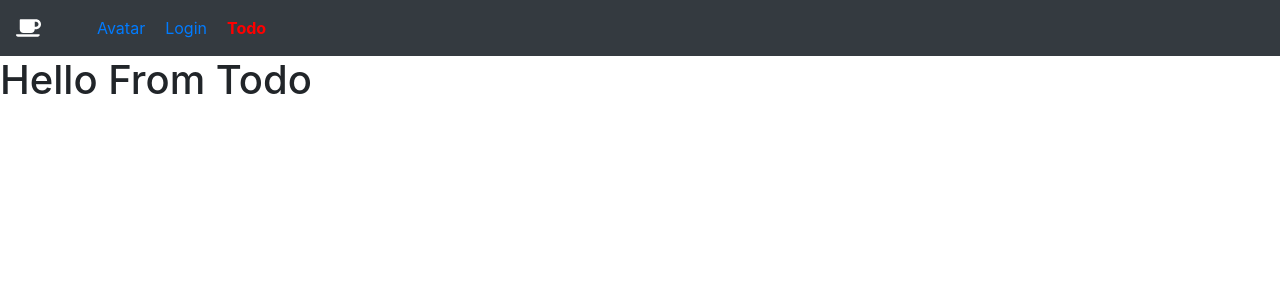
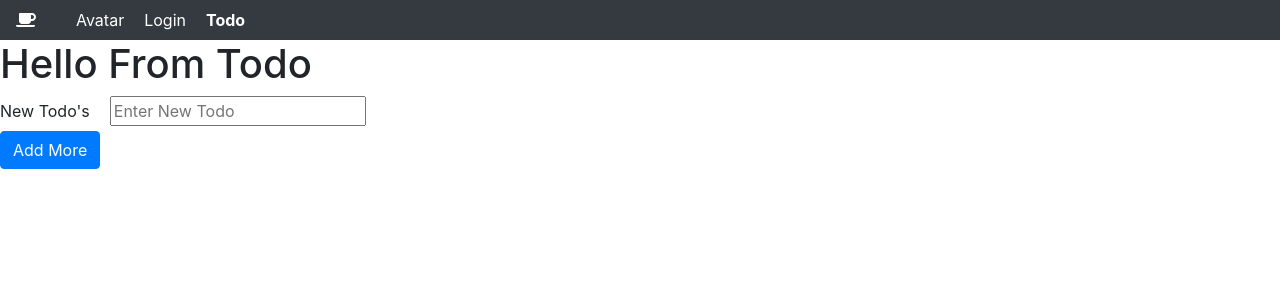
Before and after one commit to SanuKumar/avatar-project, a React (Create React App) app: page /todo in a window 1280 px wide. Shown: the top 300 px of the page. Built offline with nearby package versions, Linux system fonts and the light colour scheme.

Commit message:
fixed delete

```diff
--- a/src/App.css
+++ b/src/App.css
@@ -37,6 +37,23 @@
   }
 }
 
-.link-space {
-  padding-left: 20px;
+.navbar_link--active {
+  font-weight: bold;
+  color: orange;
+  text-decoration: none;
 }
+
+.navbar_link--active:hover {
+  color: lightcoral;
+  text-decoration: none;
+}
+
+.navbar_link {
+  text-decoration: none;
+  color: white;
+}
+
+nav a:hover {
+  text-decoration: none;
+  color: white;
+}
--- a/src/App.js
+++ b/src/App.js
@@ -5,30 +5,31 @@ import {
   Route,
   NavLink,
 } from "react-router-dom";
+import "./App.css";
+import "bootstrap/dist/css/bootstrap.min.css";
 import { Navbar, Nav } from "react-bootstrap";
-import Login from "./components/Login/login";
+import { faCoffee } from "@fortawesome/free-solid-svg-icons";
+import { FontAwesomeIcon } from "@fortawesome/react-fontawesome";
 import { Loading } from "./components/Loading";
 import Todo from "./components/Todo/todo";
-import "bootstrap/dist/css/bootstrap.min.css";
-import { faCoffee } from "@fortawesome/free-solid-svg-icons";
-import { FontAwesomeIcon } from "@fortawesome/react-fontawesome";
+import Login from "./components/Login/login";
+import NotFound from "./components/notfound";
 const Avatar = lazy(() => import("./components/Avatar/avatar"));
 
 // https://reactrouter.com/web/api/NavLink
 
 const Header = () => {
   return (
+    <nav>
       <Navbar bg="dark" variant="dark">
-      <Navbar.Brand href="/">
-        <FontAwesomeIcon icon={faCoffee} />
-      </Navbar.Brand>
+        <NavLink to="/login">
+          <FontAwesomeIcon icon={faCoffee} style={{ color: "white" }} />
+        </NavLink>
         <Nav className="mr-auto" style={{ paddingLeft: "20px" }}>
           <div style={{ paddingLeft: "20px" }}>
             <NavLink
-            activeStyle={{
-              fontWeight: "bold",
-              color: "red",
-            }}
+              activeClassName="navbar_link--active"
+              className="navbar_link"
               to="/Avatar"
             >
               Avatar
@@ -36,10 +37,8 @@ const Header = () => {
           </div>
           <div style={{ paddingLeft: "20px" }}>
             <NavLink
-            activeStyle={{
-              fontWeight: "bold",
-              color: "red",
-            }}
+              activeClassName="navbar_link--active"
+              className="navbar_link"
               to="/login"
             >
               Login
@@ -47,10 +46,8 @@ const Header = () => {
           </div>
           <div style={{ paddingLeft: "20px" }}>
             <NavLink
-            activeStyle={{
-              fontWeight: "bold",
-              color: "red",
-            }}
+              activeClassName="navbar_link--active"
+              className="navbar_link"
               to="/todo"
             >
               Todo
@@ -58,13 +55,13 @@ const Header = () => {
           </div>
         </Nav>
       </Navbar>
+    </nav>
   );
 };
 
 const App = () => {
   return (
     <Router>
-      <Switch>
       <Suspense
         fallback={
           <div>
@@ -79,11 +76,13 @@ const App = () => {
         }
       >
         <Header />
-          <Route path="/login" component={Login} />
-          <Route path="/avatar" component={Avatar} />
-          <Route path="/todo" component={Todo} />
+        <Switch>
+          <Route exact path="/login" component={Login} />
+          <Route exact path="/avatar" component={Avatar} />
+          <Route exact path="/todo" component={Todo} />
+          <Route component={NotFound} />
+        </Switch>
       </Suspense>
-      </Switch>
     </Router>
   );
 };
--- a/src/components/Todo/todo.jsx
+++ b/src/components/Todo/todo.jsx
@@ -1,9 +1,94 @@
-import React from "react";
+import React, { useState } from "react";
+import { Button, Toast } from "react-bootstrap";
+// import Toaster from "../toast";
 
 const Todo = () => {
+  const [todolist, settodolist] = useState([]);
+  const [newTodo, setnewtodo] = useState({ name: "", id: "" });
+  const [show, setShow] = useState(false);
+  const toggleShowA = () => setShow(!show);
+
+  const handleAddToDo = (e) => {
+    e.preventDefault();
+    if (newTodo.name) {
+      const newVal = todolist.concat(newTodo);
+      settodolist(newVal);
+      setnewtodo({ name: "", id: "" });
+    } else {
+      console.log("error");
+      setShow(true);
+    }
+  };
+
+  const handleInput = (e) => {
+    setnewtodo({
+      [e.target.name]: e.target.value,
+      id: Date.now(),
+    });
+  };
+
+  const handleRemove = (id) => {
+    console.log("id", id);
+    let del = todolist.filter((list) => list.id !== id);
+    settodolist(del);
+    setnewtodo({ name: "", id: "" });
+  };
+
+  const handleUpdate = () => {
+    setnewtodo({});
+  };
+
   return (
     <div>
       <h1>Hello From Todo</h1>
+
+      {todolist.map((t) => {
+        return (
+          <div key={t.id} style={{ display: "flex", padding: "20px" }}>
+            <li>{t.name}</li>
+            <span style={{ paddingLeft: "20px" }}>
+              <span style={{ paddingLeft: "20px" }}>
+                <Button onClick={() => handleUpdate(t.id)}>Update</Button>
+              </span>
+              <span style={{ paddingLeft: "20px" }}>
+                <Button onClick={() => handleRemove(t.id)}>Remove</Button>
+              </span>
+            </span>
+          </div>
+        );
+      })}
+
+      <form>
+        <div>
+          <label style={{ paddingRight: "20px" }}>New Todo's</label>
+          <input
+            name="name"
+            type="text"
+            value={newTodo.name}
+            placeholder="Enter New Todo"
+            onChange={(e) => handleInput(e)}
+          />
+        </div>
+        <Button type="submit" onClick={(e) => handleAddToDo(e)}>
+          Add More
+        </Button>
+      </form>
+
+      <div
+        style={{
+          position: "absolute",
+          top: "4%",
+          right: 0,
+          padding: "20px",
+        }}
+      >
+        <Toast show={show} onClose={toggleShowA} delay={2000} autohide>
+          <Toast.Header>
+            <strong className="mr-auto">Error</strong>
+          </Toast.Header>
+          <Toast.Body>Woohoo, Please Enter a valid Todo name!</Toast.Body>
+        </Toast>
+      </div>
     </div>
   );
 };
--- /dev/null
+++ b/src/components/notfound.jsx
@@ -0,0 +1,11 @@
+import React from "react";
+import { Link } from "react-router-dom";
+
+const NotFound = () => (
+  <div>
+    <h1>404 - Not Found!</h1>
+    <Link to="/login">Go Home</Link>
+  </div>
+);
+
+export default NotFound;
--- /dev/null
+++ b/src/components/toast.jsx
@@ -0,0 +1,27 @@
+import React, { useState } from "react";
+import { Toast } from "react-bootstrap";
+
+const Toaster = (props) => {
+  const [show, setShow] = useState(false);
+  const toggleShowA = () => setShow(!show);
+
+  return (
+    <div
+      style={{
+        position: "absolute",
+        top: "4%",
+        right: 0,
+        padding: "20px",
+      }}
+    >
+      <Toast show={show} onClose={toggleShowA} delay={2000} autohide>
+        <Toast.Header>
+          <strong className="mr-auto">Error</strong>
+        </Toast.Header>
+        <Toast.Body>Woohoo, Please Enter a valid Todo name!</Toast.Body>
+      </Toast>
+    </div>
+  );
+};
+
+export default Toaster;
```
Also changed, not shown: 1 other file (tests, documents, lock files or other folders). Lines whose indentation alone changed are shown as unchanged.
